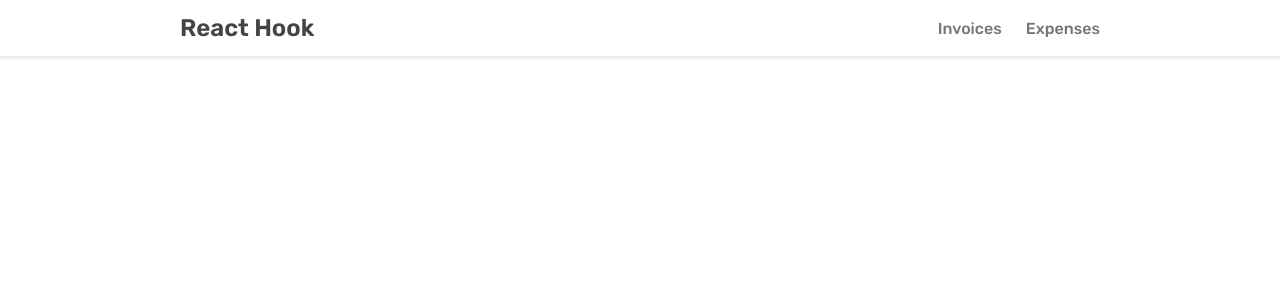
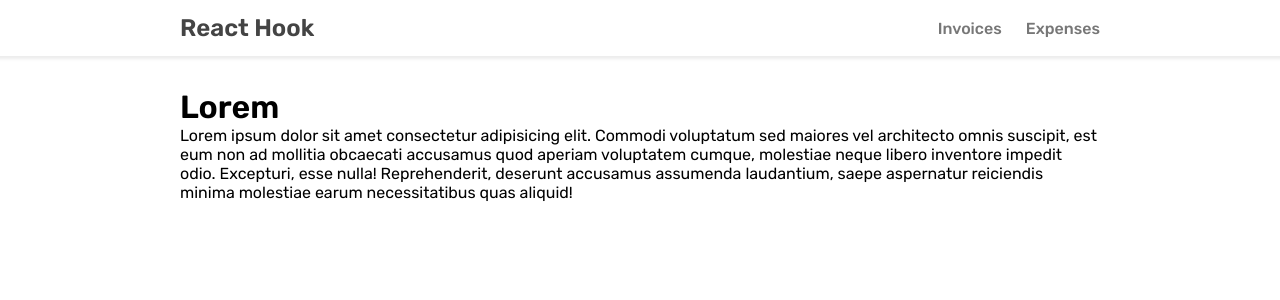
Before and after one commit to NJVS/tutorial-react-router-v6, a React (Create React App) app: page / in a window 1280 px wide. Shown: the top 300 px of the page. Built offline with nearby package versions, Linux system fonts and the light colour scheme.

Commit message:
no match routes

```diff
--- a/src/App.jsx
+++ b/src/App.jsx
@@ -8,8 +8,19 @@ function App() {
     <>
       <Navbar />
       <Routes>
+        <Route path='/' element={
+          <main className='container'>
+            <h1>Lorem</h1>
+            <p>Lorem ipsum dolor sit amet consectetur adipisicing elit. Commodi voluptatum sed maiores vel architecto omnis suscipit, est eum non ad mollitia obcaecati accusamus quod aperiam voluptatem cumque, molestiae neque libero inventore impedit odio. Excepturi, esse nulla! Reprehenderit, deserunt accusamus assumenda laudantium, saepe aspernatur reiciendis minima molestiae earum necessitatibus quas aliquid!</p>
+          </main>
+        } />
         <Route path='/invoices' element={<Invoices />} />
         <Route path='/expenses' element={<Expenses />} />
+        <Route path='*' element={
+          <main className='container'>
+            <h1>Page not found</h1>
+          </main>
+        } />
       </Routes>
     </>
   );
```
